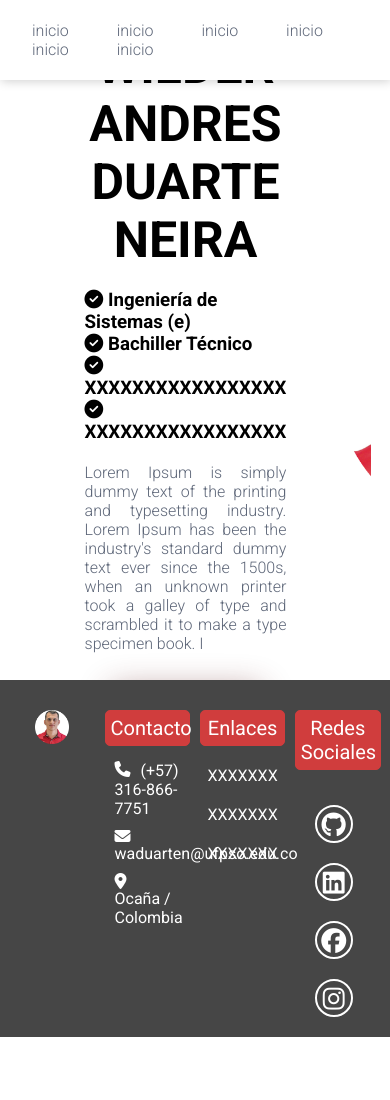
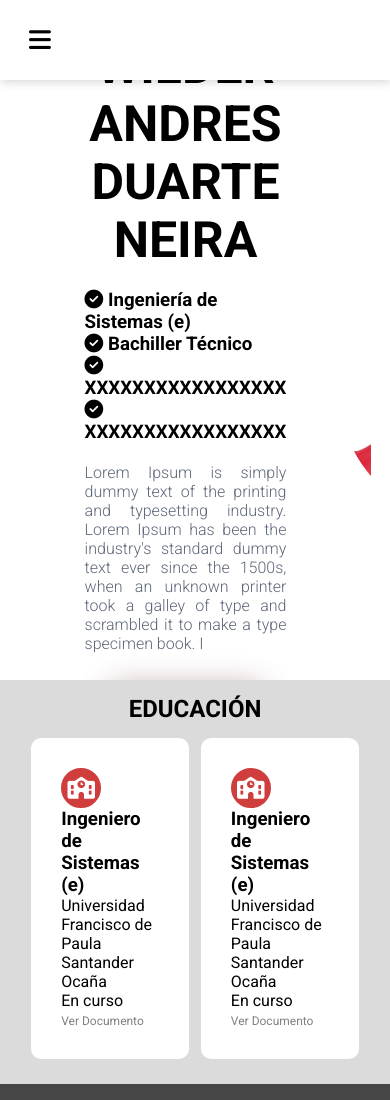
Before and after one commit to WilderDuarte/classmonday, a plain HTML site: page index.html in a window 390 px wide. Shown: the top 1100 px of the page. Before the commit the page ends 1037 px from the top, so only its background shows below. Drawn offline with Linux system fonts and the light colour scheme.

Commit message:
media query

```diff
--- a/css/estilo.css
+++ b/css/estilo.css
@@ -63,6 +63,21 @@ nav {
     transition: all ease-in-out .5s;
 }
 
+.hamburguer{
+    width: 80px;
+    height: 80px;
+    text-align: center;
+    z-index: 100;
+    cursor: pointer;
+    transition: color 0.5s ease-in;
+    display: none;
+}
+
+.hamburguer>i{
+    font-size: 25px;
+    line-height: 80px;
+}
+
 .titulospro {
     text-align: left;
     margin: 20px 0;
@@ -115,6 +130,61 @@ nav {
     font-size: 16px;
     text-transform: uppercase;
     box-shadow: 0 8px 32px rgba(97, 31, 31, 0.46);
+}
+
+/* ############################ EDUCATION ############################ */
+.section-education{
+    background-color: #dbdbdb;
+}
+
+.section-education .title {
+    display: block;
+    margin: 15px 0;
+    text-align: center;
+    text-transform: uppercase;
+}
+
+.content-education{
+    display: flex;
+    flex-wrap: wrap;
+    justify-content: space-evenly;
+    margin-bottom: 25px;
+}
+
+.education{
+    width: 45%;
+    background-color: #fff;
+    border-radius: 10px;
+    padding: 30px;
+}
+
+.education i {
+    border: 2px solid #d03d3d;
+    border-radius: 50%;
+    background-color: #d03d3d;
+    color: #fff;
+    width: 40px;
+    height: 40px;
+    font-size: 22px;
+    text-align: center;
+    line-height: 36px;
+}
+
+.education a{
+    color: gray;
+    font-size: 12px;
+    text-decoration: none;
+}
+
+.education:hover{
+    background-color: #d03d3d;
+    box-shadow: 0 0 8px gray;
+    transition: all ease-in-out .4s;
+    color: #fff;
+}
+
+.education a:hover{
+    color: #fff;
 }
 
 /* ############################ FOOTER ############################ */
@@ -199,3 +269,44 @@ footer {
 .social-media > a > i:hover{
     background-color: #d03d3d;
 }
+
+
+/* ############################ MEDIA QUERY ############################ */
+@media screen and (max-width:700px){
+    .hamburguer{
+        display: block;
+    }
+
+    .enlaces-header{
+        position: fixed;
+        background-color: #d03d3d;
+        top: 0;
+        right: 0;
+        width: 100%;
+        height: 100vh;
+        display: flex;
+        flex-direction: column;
+        align-items: center;
+        clip-path: circle(0.0% at 0 0);
+    }
+
+    .nav .enlaces-header a{
+        color: #fff;
+        background-color: #f38d8d;
+        text-transform: uppercase;
+        font-weight: 800;
+        margin-top: 20px;
+        width: 50%;
+        text-align: center;
+    }
+
+    .nav .enlaces-header a:hover{
+        color: #d03d3d;
+        background-color: #fff;
+    }
+
+    .nav .hamburgueropen{
+        clip-path: circle(150.0% at 0 0);
+    }
+
+}
--- a/index.html
+++ b/index.html
@@ -25,6 +25,9 @@
                     <a href="#">inicio</a>
                     <a href="#">inicio</a>
                 </div>
+                <div class="hamburguer">
+                    <i class="fa-solid fa-bars"></i>
+                </div>
             </section>
         </nav>
         <div class="contenedor">
@@ -44,6 +47,32 @@
             </section>
         </div>
     </header>
+    <!-- EDUCATION -->
+    <section class="section-education">
+        <div class="contenedor">
+            <div class="title">
+                <h2>Educación</h2>
+            </div>
+            <div class="content-education">
+                <div class="education">
+                    <i class="fa-solid fa-school"></i>
+                    <h3>Ingeniero de Sistemas (e)</h3>
+                    <p>Universidad Francisco de Paula Santander Ocaña</p>
+                    <p>En curso</p>
+                    <a href="#" target="_blank">Ver Documento</a>
+                </div>
+                <div class="education">
+                    <i class="fa-solid fa-school"></i>
+                    <h3>Ingeniero de Sistemas (e)</h3>
+                    <p>Universidad Francisco de Paula Santander Ocaña</p>
+                    <p>En curso</p>
+                    <a href="#" target="_blank">Ver Documento</a>
+                </div>
+            </div>
+        </div>
+    </section>
+    <!-- CERTIFICATES -->
+
     <!-- PIE DE PÁGINA -->
     <footer>
         <div class="partFooter">
@@ -82,5 +111,6 @@
     </footer>
 
     <script src="https://kit.fontawesome.com/4fc7dbea62.js" crossorigin="anonymous"></script>
+    <script src="js/myjs.js"></script>
 </body>
 </html>
--- a/js/myjs.js
+++ b/js/myjs.js
@@ -1 +1,19 @@
-alert("BIENVENIDO A MI SITIO WEB");
+let enlaces_header = document.querySelectorAll(".enlaces-header")[0];
+let ico_hamburguer = true;
+
+document.querySelectorAll(".hamburguer")[0].addEventListener("click", function(){
+    if(ico_hamburguer){
+        document.querySelectorAll(".hamburguer")[0].style.color ="#fff";
+        ico_hamburguer= false;
+    }else{
+        document.querySelectorAll(".hamburguer")[0].style.color ="#000";
+        ico_hamburguer= true;
+    }
+
+    enlaces_header.classList.toggle("hamburgueropen");
+})
+
+document.querySelectorAll(".enlaces-header")[0].addEventListener("click", function(){
+    enlaces_header.classList.toggle("hamburgueropen");
+    document.querySelectorAll(".hamburguer")[0].style.color ="#000";
+})
```
